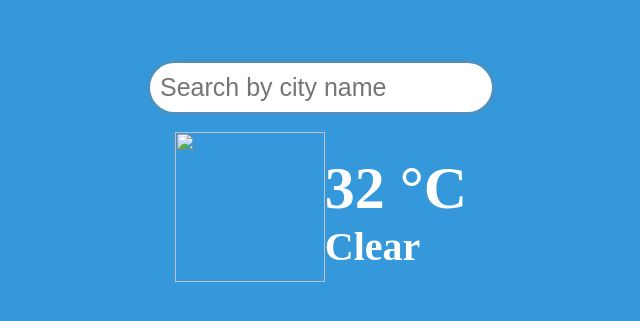
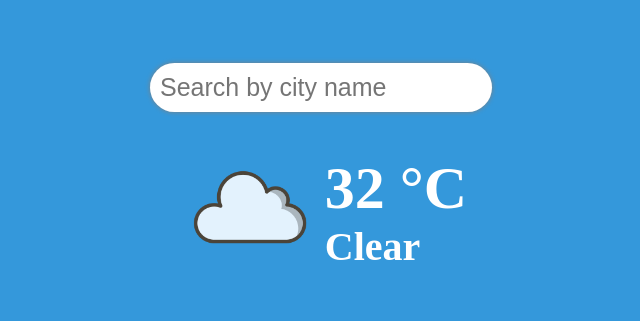
Before and after one commit to Abkadir7416/myweather, a plain HTML site: page index.html in a window 1280 px wide. Shown: the part 225-546 px from the top of the page, without its empty margins (319-959 px from the left). Drawn offline with Linux system fonts and the light colour scheme; the site is published under a folder, as on GitHub Pages, so addresses that start at the root find nothing.

Commit message:
/ removed from /myimg

```diff
--- a/index.html
+++ b/index.html
@@ -17,7 +17,7 @@
         </div>
         <div class="row" id="weather">
             <div>
-                <img src="/myimg.png" alt="">
+                <img src="myimg.png" alt="">
             </div>
             <div>
                 <h2>32 °C</h2>
```
